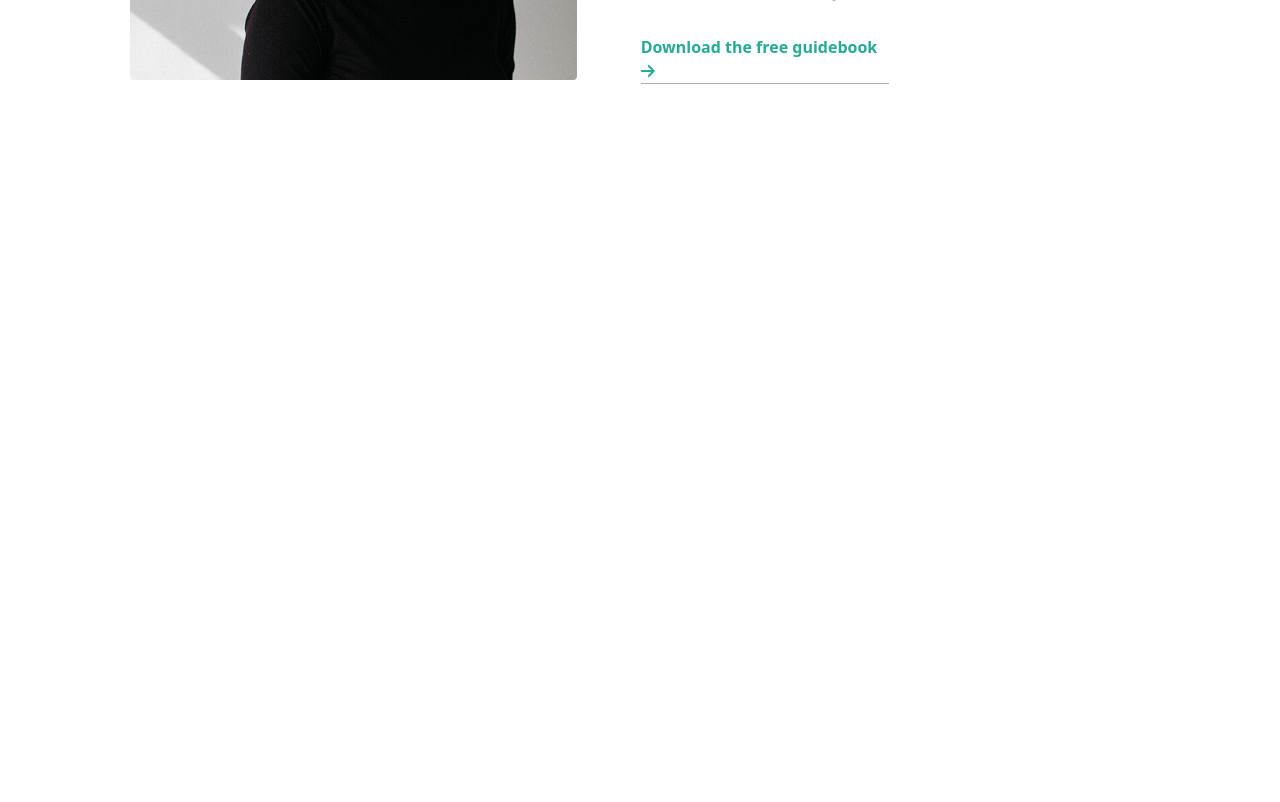
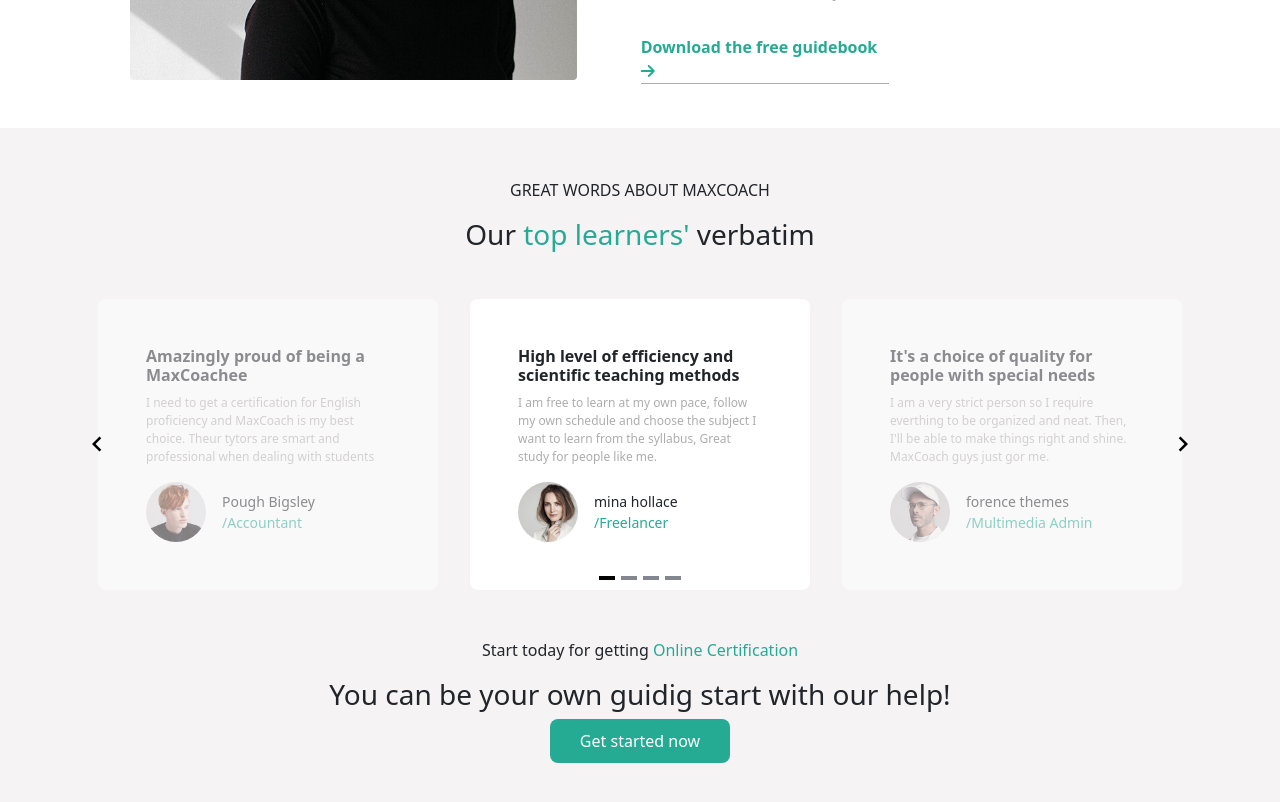
Before and after one commit to lordevito/proj-html-vuejs, a Vue app: page / in a window 1280 px wide. Shown: the part 2400-3202 px from the top of the page. Before the commit the page ends 2528 px from the top, so only its background shows below. Built offline with nearby package versions, Linux system fonts and the light colour scheme.

Commit message:
feat: aggiunto carousel

```diff
--- a/src/components/AppMain.vue
+++ b/src/components/AppMain.vue
@@ -1,12 +1,14 @@
 <script>
 import CourseComp from './MainComponents/CourseComp.vue';
 import TutoringComp from './MainComponents/TutoringComp.vue';
+import CarouselComp from './MainComponents/CarouselComp.vue';
 
 export default {
 
 components: {
     CourseComp,
-    TutoringComp
+    TutoringComp,
+    CarouselComp
 }
 }
 </script>
@@ -14,6 +16,7 @@
 <template>
   <CourseComp />
   <TutoringComp />
+  <CarouselComp />
 </template>
 
 <style lang="scss" scoped>
--- /dev/null
+++ b/src/components/MainComponents/CarouselComp.vue
@@ -0,0 +1,114 @@
+<script>
+import { store } from '../../store';
+
+import 'vue3-carousel/dist/carousel.css'
+import { Carousel, Slide, Pagination, Navigation } from 'vue3-carousel'
+
+
+export default {
+    data() {
+        return {
+            store
+
+        }
+    },
+    components: {
+        Carousel,
+        Slide,
+        Pagination,
+        Navigation,
+    }
+}
+
+</script>
+
+<template>
+<div class="bkg ">
+        <div class="container">
+            <div class="text-center">
+                <p class=" text-uppercase">great words about maxcoach</p>
+                <h3>Our <span>top learners'</span> verbatim</h3>
+            </div>
+            <Carousel class="my-5" :items-to-show="3" :wrap-around="true">
+                <Slide v-for="slide in store.carouselcard" :key="slide">
+
+                    <div class=" text-start mx-3 bg-white p-5 rounded-3">
+                        <h4>{{ slide.title }}</h4>
+                        <p class="slide-content">{{ slide.content }}</p>
+                        <div class="d-flex mt-2  align-items-center">
+                            <div class=" overflow-hidden img-cont">
+                                <img :src="`../../public/images/testimonial-avata-${slide.pic}.jpg`" alt="">
+                            </div>
+                            <p class="mb-0 ms-3 nomeproff">{{ slide.name }} <br> <span>{{ slide.job }}</span></p>
+                        </div>
+                    </div>
+                </Slide>
+                <template #addons>
+                    <Pagination />
+                    <Navigation />
+                </template>
+            </Carousel>
+            <div>
+            </div>
+            <div class=" text-center pb-5">
+                <p>Start today for getting <span>Online Certification</span></p>
+                <h3>You can be your own guidig start with our help!</h3>
+                <button class="cta mb-4">Get started now</button>
+            </div>
+        </div>
+    </div>
+</template>
+
+<style lang="scss" scoped>
+@use '../../styles/variables' as *;
+
+span {
+    color: $junglegreen;
+}
+
+.cta {
+    border: 0;
+    background-color: $junglegreen;
+    color: $white;
+    padding: 10px 30px;
+    border-radius: 8px;
+}
+
+.bkg {
+    padding-top: 50px;
+    background-color: $hintofred;
+}
+
+.img-cont {
+    width: 60px;
+    height: 60px;
+    border-radius: 50%;
+
+    img {
+        height: 100%;
+
+    }
+}
+
+h4 {
+    font-size: 16px;
+    font-weight: bold;
+}
+
+.slide-content {
+    font-size: 12px;
+    color: $shadylady;
+}
+
+.nomeproff {
+    font-size: 14px;
+}
+
+.carousel__slide--next {
+    opacity: 0.5;
+}
+
+.carousel__slide--prev {
+    opacity: 0.5;
+}
+</style>
--- a/src/store.js
+++ b/src/store.js
@@ -105,5 +105,39 @@
             cta: 'Start now',
         }
     ],
+    carouselcard: [
+        {
+            title: 'High level of efficiency and scientific teaching methods',
+            content: 'I am free to learn at my own pace, follow my own schedule and choose the subject I want to learn from the syllabus, Great study for people like me.',
+            name: 'mina hollace',
+            job: '/Freelancer',
+            pic: '02'
+        },
 
+        {
+            title: 'It\'s a choice of quality for people with special needs',
+            content: 'I am a very strict person so I require everthing to be organized and neat. Then, I\'ll be able to make things right and shine. MaxCoach guys just gor me.',
+            name: 'forence themes',
+            job: '/Multimedia Admin',
+            pic: '03'
+        },
+
+        {
+            title: 'Professional team of specialists and passionate',
+            content: 'I need to get a certification for English proficiency and MaxCoach is my best choice. Theur tytors are smart and professional when dealing with students',
+            name: 'madley pondor',
+            job: '/IT specialist',
+            pic: '04'
+        },
+
+        {
+            title: 'Amazingly proud of being a MaxCoachee',
+            content: 'I need to get a certification for English proficiency and MaxCoach is my best choice. Theur tytors are smart and professional when dealing with students',
+            name: 'Pough Bigsley',
+            job: '/Accountant',
+            pic: '01'
+        },
+
+
+    ],
 });
```
